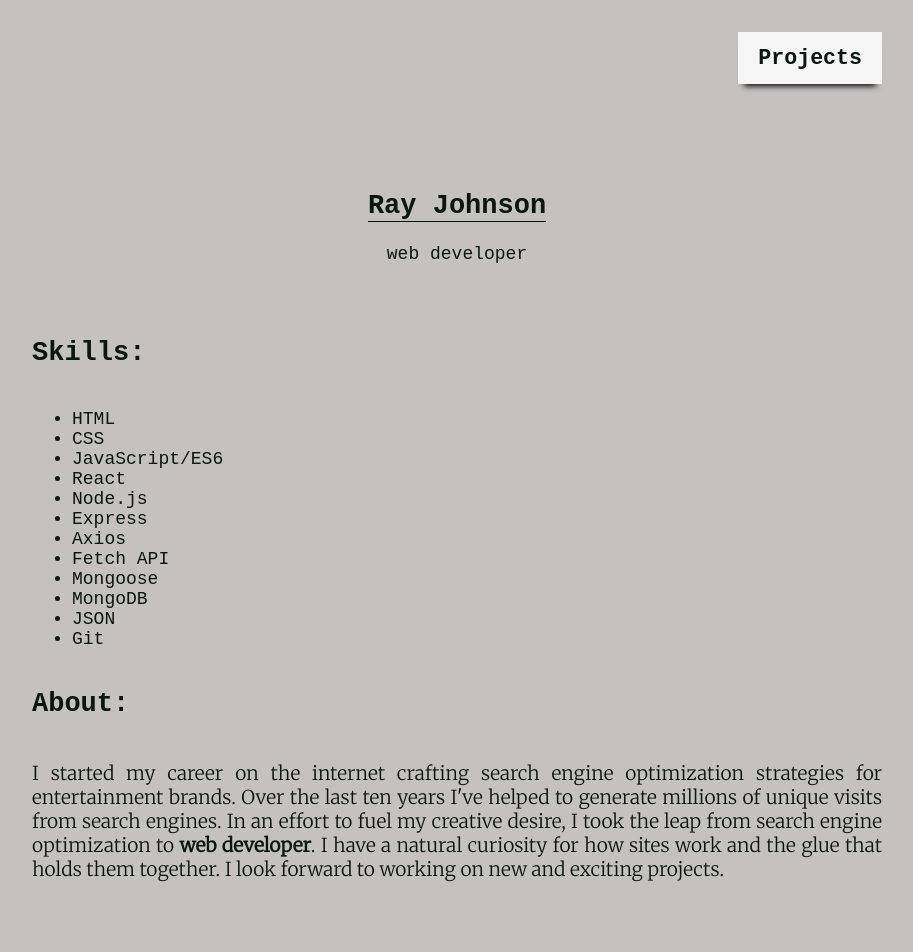
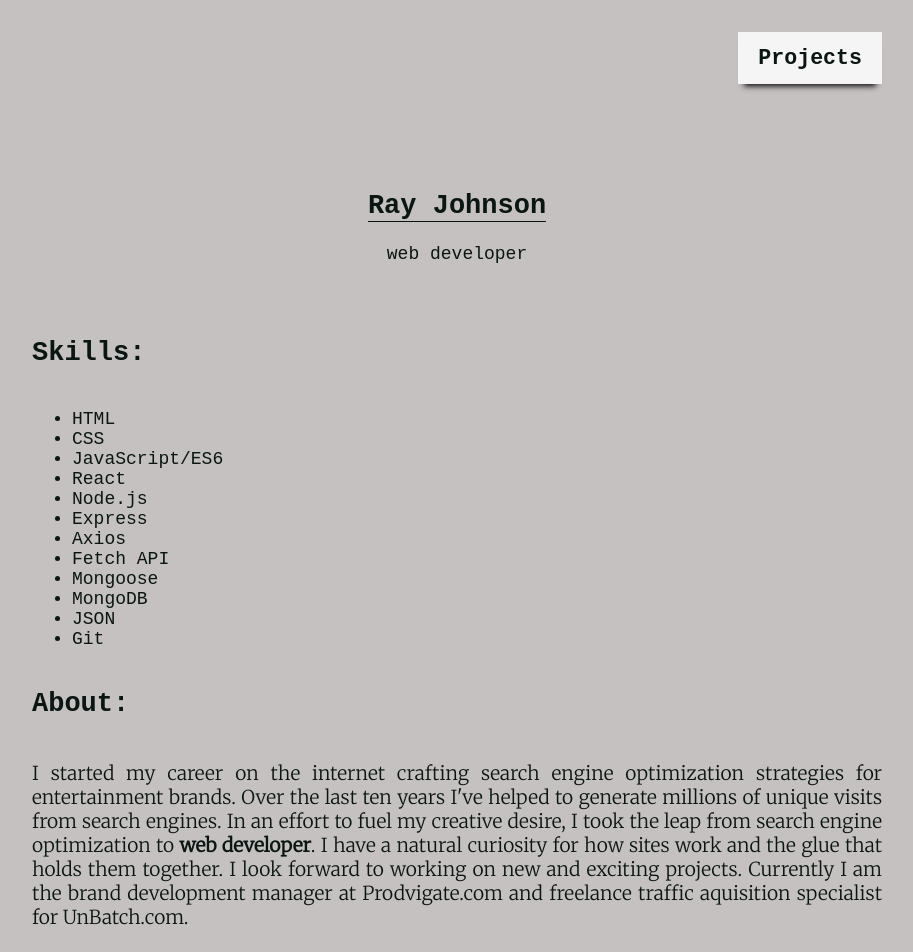
Before and after one commit to Raymond-JS/portfolio, a plain HTML site: page index.html in a window 1280 px wide. Shown: the top 952 px of the page, without its empty margins (183-1096 px from the left). Drawn offline with Linux system fonts and the light colour scheme; a web font is replaced by a local one.

```diff
--- a/index.html
+++ b/index.html
@@ -99,7 +99,7 @@
             </ul>
 
              <h2>About:</h2>
-                <p class="bio"> I started my career on the internet crafting search engine optimization strategies for entertainment brands. Over the last ten years I've helped to generate millions of unique visits from search engines. In an effort to fuel my creative desire, I took the leap from search engine optimization to <b>web developer</b>. I have a natural curiosity for how sites work and the glue that holds them together. I look forward to working on new and exciting projects. </p>
+                <p class="bio"> I started my career on the internet crafting search engine optimization strategies for entertainment brands. Over the last ten years I've helped to generate millions of unique visits from search engines. In an effort to fuel my creative desire, I took the leap from search engine optimization to <b>web developer</b>. I have a natural curiosity for how sites work and the glue that holds them together. I look forward to working on new and exciting projects. Currently I am the brand development manager at Prodvigate.com and freelance traffic aquisition specialist for UnBatch.com.</p>
 
             </div>
 
```
